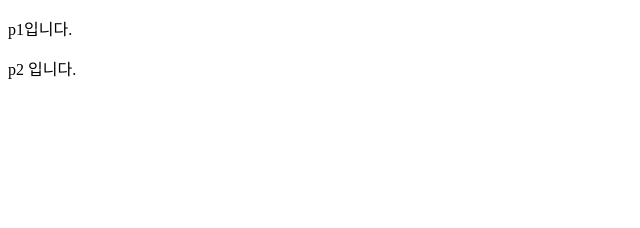
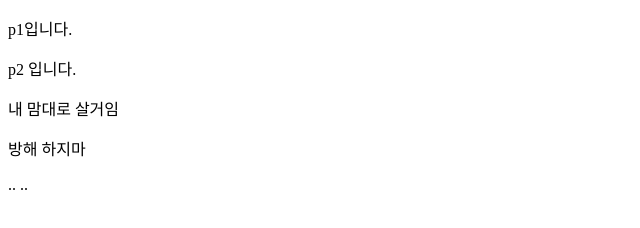
Before and after one commit to jeonjunhyeong2/MyHelloRepo, a plain HTML site: page index.html in a window 1280 px wide. Shown: the whole page, without its empty margins (0-640 px from the left). Drawn offline with Linux system fonts and the light colour scheme.

Commit message:
p x 3 added

```diff
--- a/index.html
+++ b/index.html
@@ -9,6 +9,11 @@
 <body>
     <p>p1입니다.</p>
     <p>p2 입니다.</p>
+    <p>내 맘대로 살거임</p>
+    <p>방해 하지마</p>
+    <p>.. .. </p>
+
+
 
 </body>
 </html>
```
